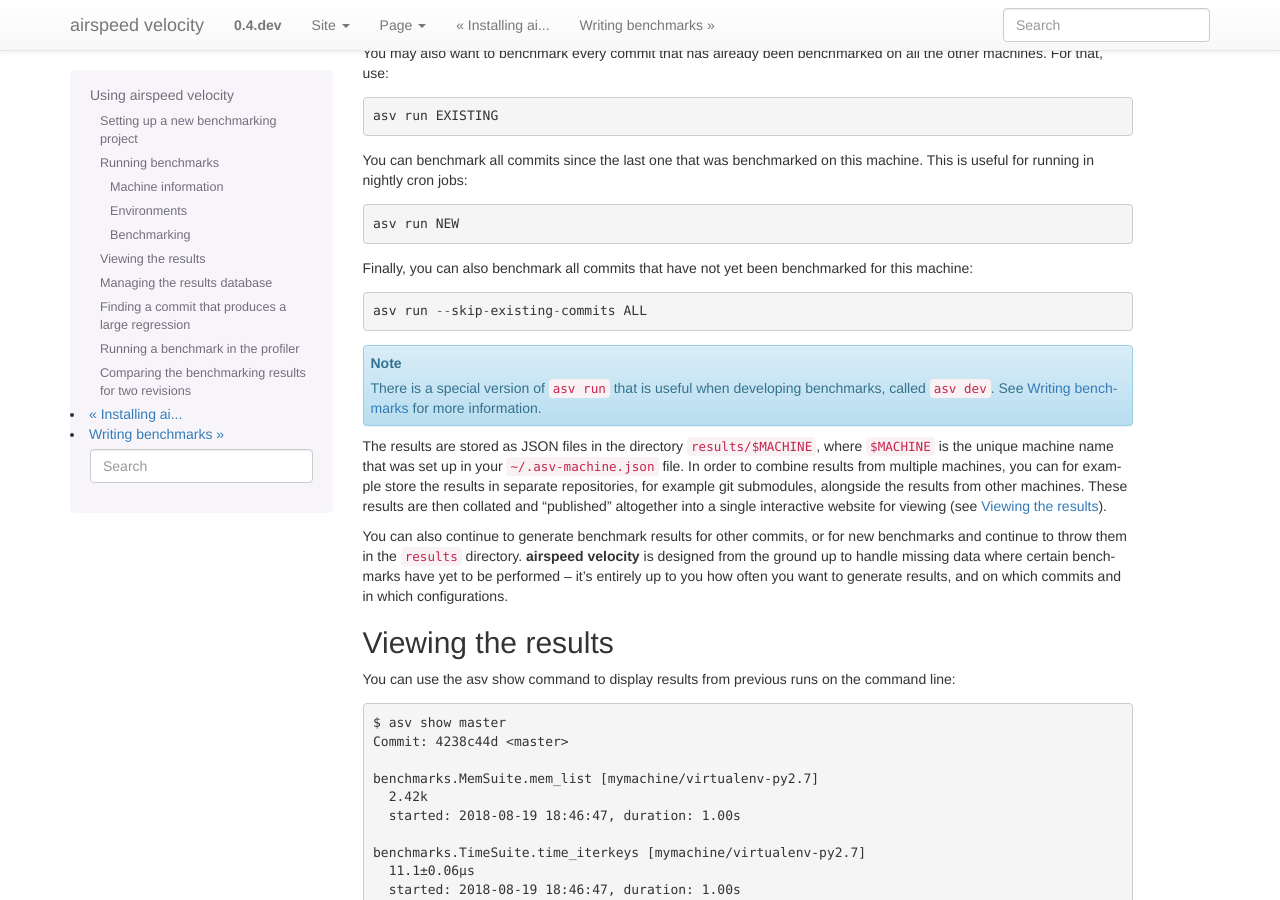
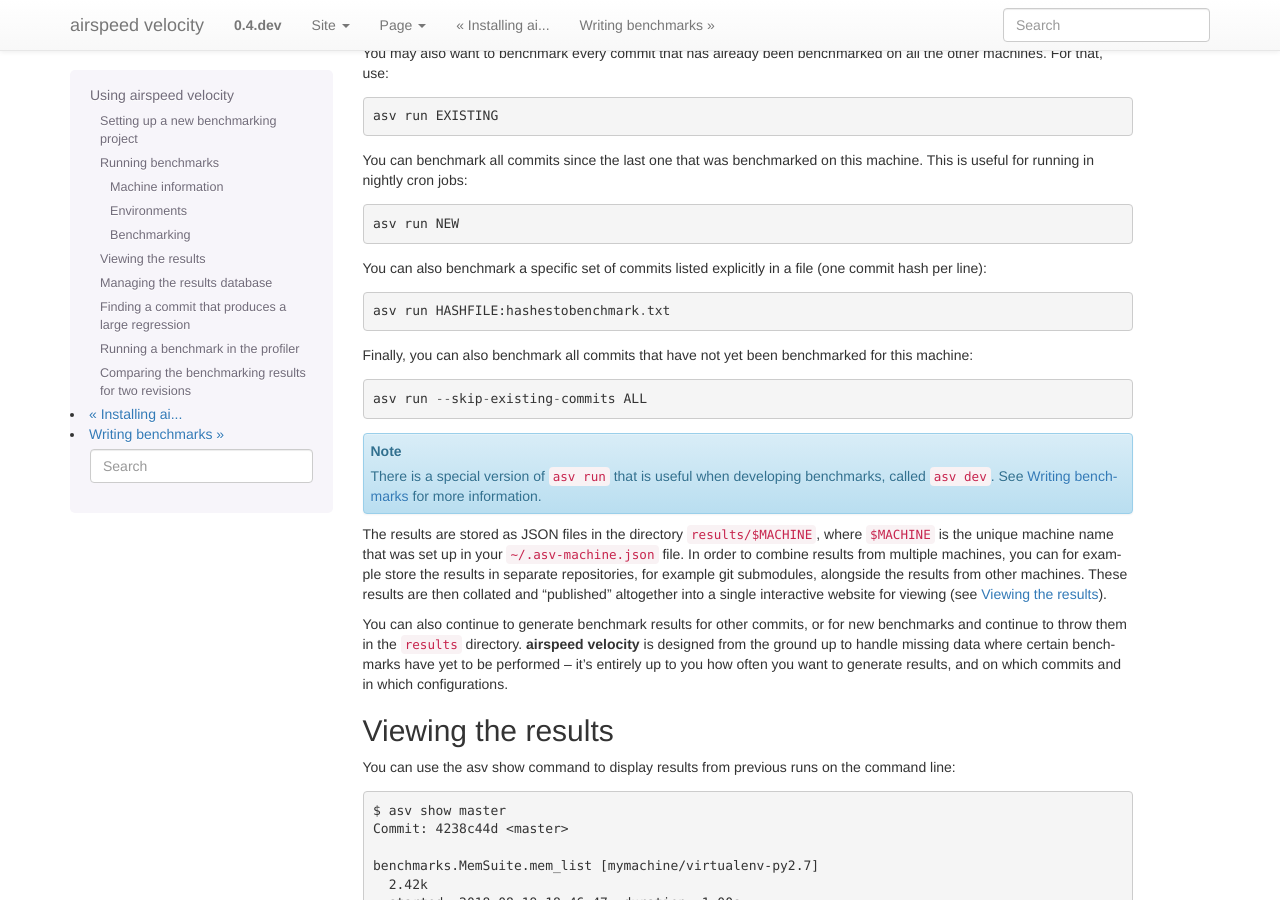
Before and after one commit to airspeed-velocity/asv, a Sphinx documentation site: the page built from docs/source/using.rst, in a window 1280 px wide and 900 px high, scrolled down 4493 px. Built offline with Sphinx 7.4.7, drawn with Linux system fonts in a browser that asks for light colours; the version number is read from the project's files by our own code.

Commit message:
document HASHFILE option in using.rst

```diff
--- a/docs/source/using.rst
+++ b/docs/source/using.rst
@@ -315,6 +315,11 @@
 
     asv run NEW
 
+You can also benchmark a specific set of commits listed explicitly in a file
+(one commit hash per line)::
+
+    asv run HASHFILE:hashestobenchmark.txt
+
 Finally, you can also benchmark all commits that have not yet been benchmarked
 for this machine::
 
```
